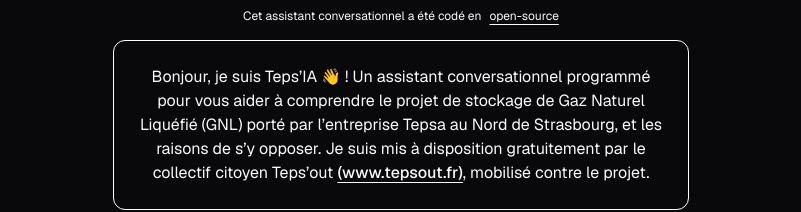
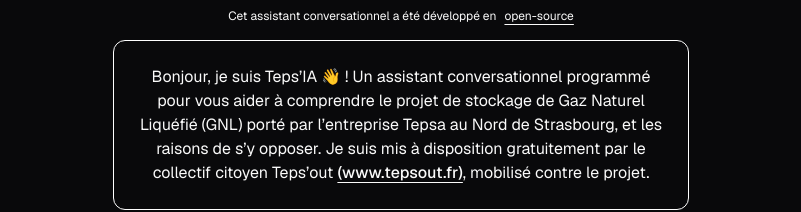
Before and after one commit to Zering-Max/tepsia-chatbot, a Next.js app: page / in a window 1280 px wide. Shown: the top 212 px of the page, without its empty margins (239-1040 px from the left). Built offline with nearby package versions, Linux system fonts and the light colour scheme.

Commit message:
clean code

```diff
--- a/components/navbar.tsx
+++ b/components/navbar.tsx
@@ -1,7 +1,5 @@
 "use client";
 
-import { Button } from "./ui/button";
-// import { GitIcon } from "./icons";
 import Link from "next/link";
 
 export const Navbar = () => {
@@ -9,12 +7,11 @@ export const Navbar = () => {
   return (
     <div className="p-2 flex flex-row gap-2 justify-center items-center">
       <span className="text-xs">
-        Cet assistant conversationnel a été codé en
+        Cet assistant conversationnel a été développé en
       </span>
       <Link href={`${url}`} target="_blank" className="text-xs underline underline-offset-4">
         open-source
       </Link>
-
     </div>
   );
 };
```
